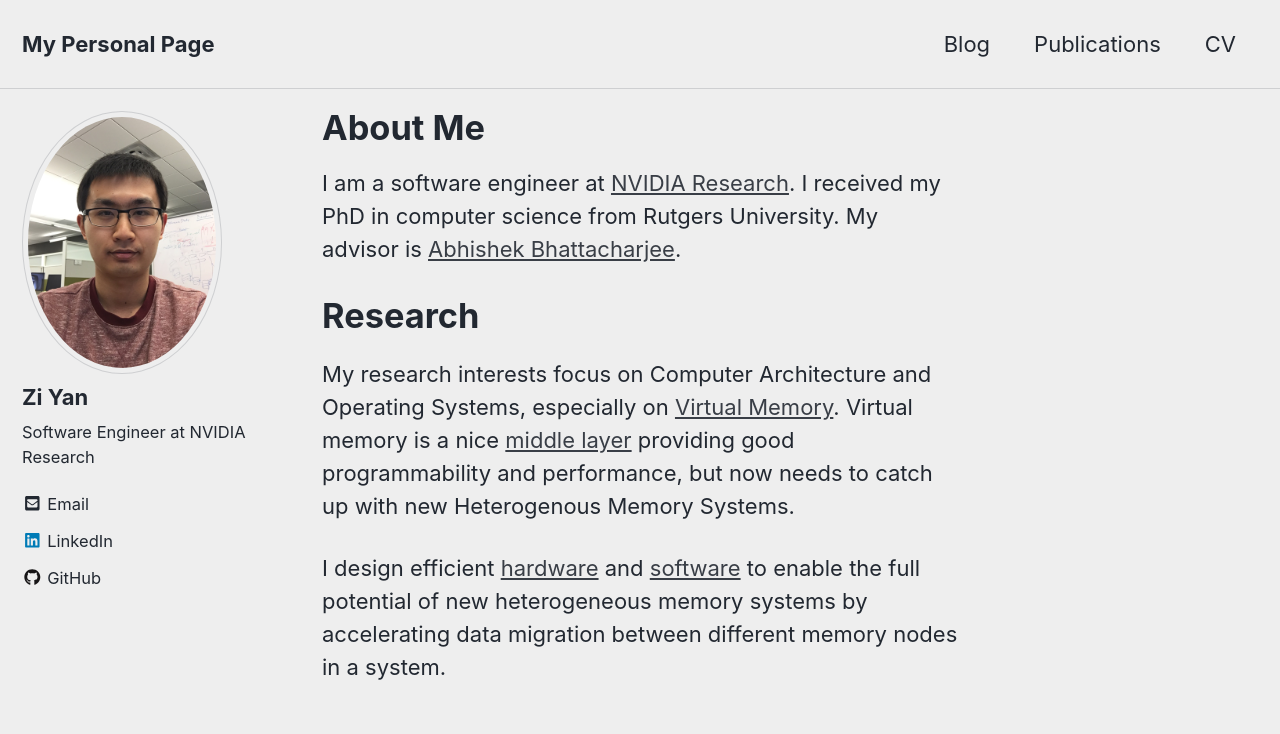
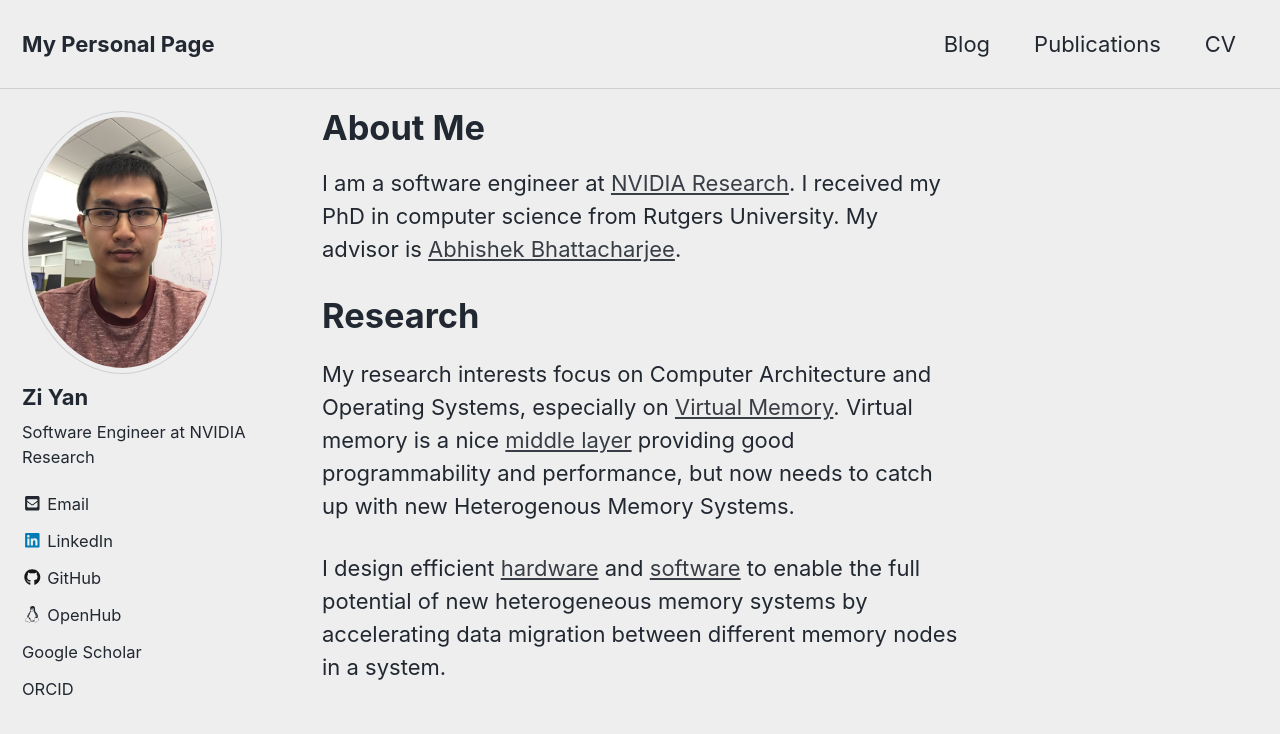
Before and after one commit to x-y-z/x-y-z.github.io, a Jekyll site: the page built from _pages/about.md, in a window 1280 px wide and 900 px high. Shown: the top 734 px of the window. Built offline with Jekyll 4.4.1, drawn with Linux system fonts in a browser that asks for light colours; cached includes are drawn as plain includes; our own code applies the rules of GitHub Pages for plain Markdown files; comment, search, counter and statistics services are not loaded; a style sheet for code colours, icons or effects is not loaded.

Commit message:
fix SNS icons.
Signed-off-by: Zi Yan <zi.yan@normal.zone>

```diff
--- a/_includes/author-profile.html
+++ b/_includes/author-profile.html
@@ -257,6 +257,16 @@
         </li>
       {% endif %}
 
+      {% if author.openhub %}
+        <li><a href="https://www.openhub.net/accounts/{{ author.openhub}}"><i class="fab fa-fw fa-linux" aria-hidden="true"></i> OpenHub</a></li>
+      {% endif %}
+      {% if author.googlescholar %}
+        <li><a href="{{ author.googlescholar }}"><i class="ai ai-google-scholar-square ai-fw"></i> Google Scholar</a></li>
+      {% endif %}
+      {% if author.orcid %}
+        <li><a href="{{ author.orcid }}"><i class="ai ai-orcid-square ai-fw"></i> ORCID</a></li>
+      {% endif %}
+
       {% include author-profile-custom-links.html %}
     </ul>
   </div>
--- a/_includes/head/custom.html
+++ b/_includes/head/custom.html
@@ -1,5 +1,6 @@
 <!-- start custom head snippets -->
 
 <!-- insert favicons. use https://realfavicongenerator.net/ -->
+<link rel="stylesheet" href="https://cdn.jsdelivr.net/gh/jpswalsh/academicons/css/academicons.min.css">
 
 <!-- end custom head snippets -->
```
